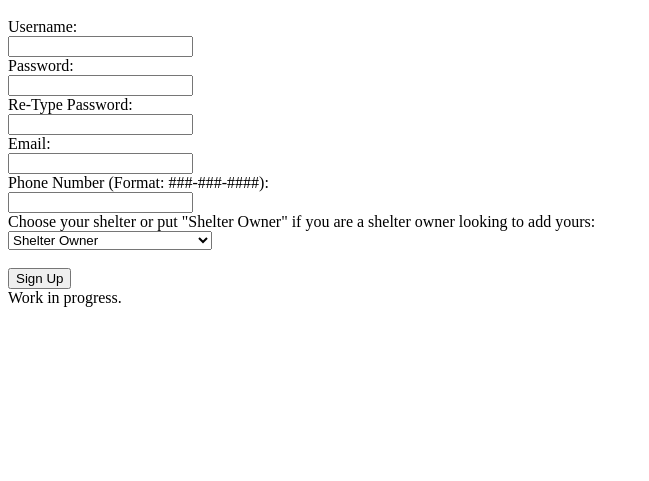
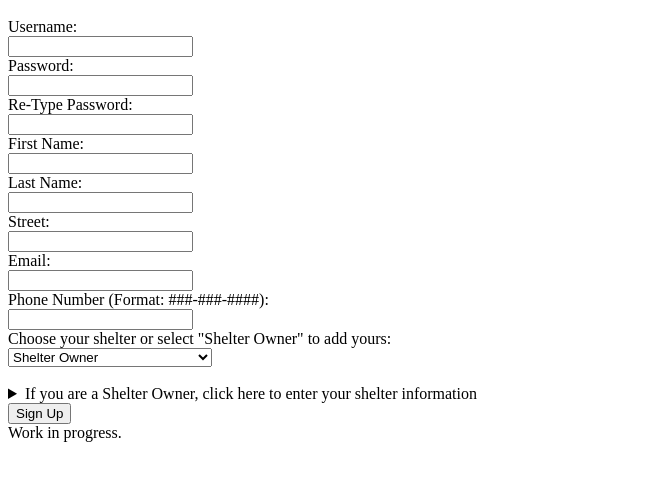
Before and after one commit to APBosma/dog-homing-dogs, a Flask app: page /signup.html in a window 1280 px wide. Shown: the part 68-549 px from the top of the page, without its empty margins (0-649 px from the left). Run offline with Flask 3, Linux system fonts and the light colour scheme; data comes from the database, SQL or seed files in the repository; parts of the project's set-up code (start-up, migrations or seed data) failed here and were passed over.

Commit message:
Update signup.html
Updated to include questions for shelterOwner

```diff
--- a/Website/app/templates/signup.html
+++ b/Website/app/templates/signup.html
@@ -16,23 +16,89 @@
             <form action="/signup.html" method="POST">
                 <br>
                 <label for = "username">Username:</label><br>
-                    <input type = "text" id = "useranme" name = "username" maxlength="50"><br>
+                    <input type = "text" id = "username" name = "username" maxlength="50"><br>
                 <label for = "password">Password:</label><br>
                     <input type = "password" id = "password" name = "password" maxlength="50"><br>
                 <label for = "repassword">Re-Type Password:</label><br>
                     <input type = "password" id = "repassword" name = "repassword" maxlength="50"><br>
+                <label for = "firstname">First Name:</label><br>
+                    <input type = "firstname" id = "firstname" name = "firstname" maxlength="50"><br>
+                <label for = "lastname">Last Name:</label><br>
+                    <input type = "lastname" id = "lastname" name = "lastname" maxlength="50"><br>
+                <label for = "street">Street:</label><br>
+                    <input type = "street" id = "street" name = "street" maxlength="50"><br>
                 <label for="email">Email:</label><br>
                     <input type="email" id="email" name="email"><br>
                 <label for="phone">Phone Number (Format: ###-###-####):</label><br>
                     <input type="tel" id="phone" name="phone" pattern="[0-9]{3}-[0-9]{3}-[0-9]{4}"><br>
-                <label for = "shelterChoice">Choose your shelter or put "Shelter Owner" if you are a shelter owner looking to add yours:</label><br>
-                    <select id = "shelterChoice" name = "shelterChoice">
-                        <option value = "shelterOwner">Shelter Owner</option>
-                        {% for shelter in shelters %}
-                            <option value = "{{ shelter['shelter_id'] }}"> {{ shelter['name'] }}</option>
-                        {% endfor %}
-                    </select><br>
-                <br>
+                <label for="shelterChoice">Choose your shelter or select "Shelter Owner" to add yours:</label><br>
+                <select id="shelterChoice" name="shelterChoice">
+                    <option value="shelterOwner">Shelter Owner</option>
+
+                    {% for shelter in shelters %}
+                        <option value="{{ shelter['shelter_id'] }}">{{ shelter['name'] }}</option>
+                    {% endfor %}
+                </select><br><br>
+
+                <!-- This section shows ONLY when the user clicks the shelter owner -->
+                <details>
+                    <summary>If you are a Shelter Owner, click here to enter your shelter information</summary>
+                    <br>
+
+                    <label for="newShelterName">Shelter Name:</label><br>
+                    <input type="text" id="newShelterName" name="newShelterName"><br><br>
+
+                    <label for="shelterEmail">Shelter Email:</label><br>
+                    <input type="email" id="shelterEmail" name="shelterEmail"><br><br>
+
+                    <label for="shelterPhone">Shelter Phone (###-###-####):</label><br>
+                    <input type="tel" id="shelterPhone" name="shelterPhone" pattern="[0-9]{3}-[0-9]{3}-[0-9]{4}"><br><br>
+
+                    <label for="street1">Street Address Line 1:</label><br>
+                    <input type="text" id="street1" name="street1"><br><br>
+
+                    <label for="street2">Street Address Line 2 (optional):</label><br>
+                    <input type="text" id="street2" name="street2"><br><br>
+
+                    <label for="city">City:</label><br>
+                    <input type="text" id="city" name="city"><br><br>
+
+                    <label for="state">State:</label><br>
+                    <input type="text" id="state" name="state" maxlength="2"><br><br>
+
+                    <label for="zip">ZIP Code:</label><br>
+                    <input type="text" id="zip" name="zip" maxlength="10"><br><br>
+
+                    <label for="no_kill">No-Kill Shelter?</label><br>
+                    <select id="no_kill" name="no_kill">
+                        <option value="1">Yes</option>
+                        <option value="0">No</option>
+                    </select><br><br>
+
+                    <label for="max_dogs">Maximum Dogs:</label><br>
+                    <input type="number" id="max_dogs" name="max_dogs" min="0"><br><br>
+
+                    <label for="max_cats">Maximum Cats:</label><br>
+                    <input type="number" id="max_cats" name="max_cats" min="0"><br><br>
+
+                    <label for="dogs">Currently Accepting Dogs?</label><br>
+                    <select id="dogs" name="dogs">
+                        <option value="1">Yes</option>
+                        <option value="0">No</option>
+                    </select><br><br>
+
+                    <label for="cats">Currently Accepting Cats?</label><br>
+                    <select id="cats" name="cats">
+                        <option value="1">Yes</option>
+                        <option value="0">No</option>
+                    </select><br><br>
+
+                    <label for="shelterPasscode">Shelter Passcode (Important for Future Sign Ups):</label><br>
+                    <input type="password" id="shelterPasscode" name="shelterPasscode"><br><br>
+
+                </details>
+
+
                 <input type="submit" value="Sign Up">
             </form>
             {% if error %}
```
